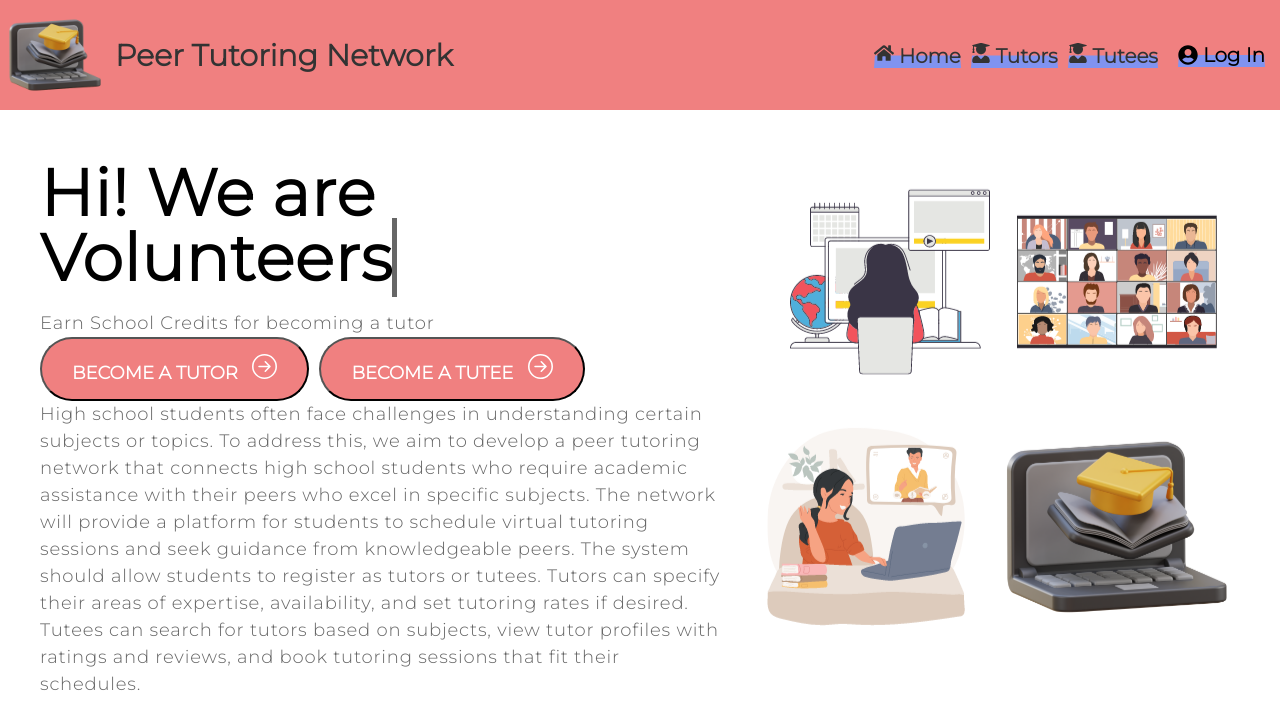
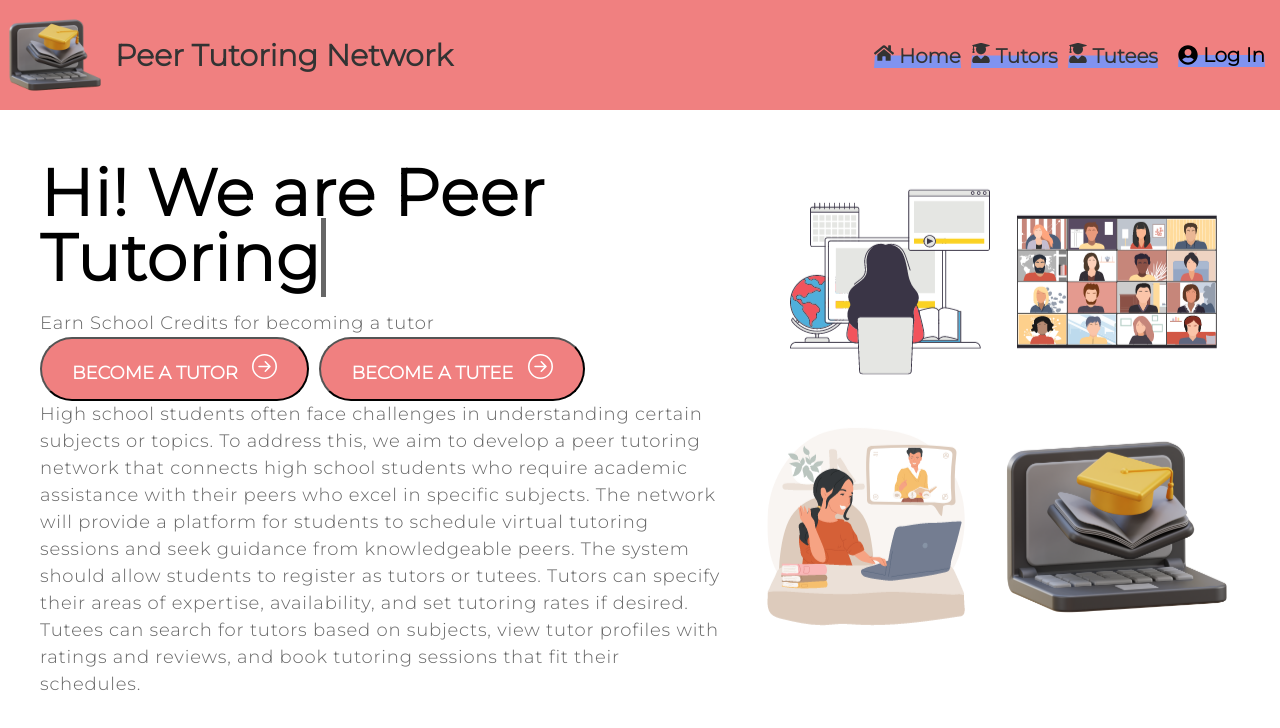
Before and after one commit to vaishnavi-3969/HighSchoolHacks-P2P-Tutoring, a React (Create React App) app: page / in a window 1280 px wide. Shown: the top 728 px of the page. Built offline with nearby package versions, Linux system fonts and the light colour scheme.

Commit message:
login logout

```diff
--- a/src/NavBar.js
+++ b/src/NavBar.js
@@ -9,7 +9,7 @@ import { Button } from 'react-bootstrap';
 export default function NavBar() {
     const { loginWithRedirect } = useAuth0();
     const { logout } = useAuth0();
-    const { user, isAuthenticated, isLoading } = useAuth0();
+    const { user, isAuthenticated } = useAuth0();
 
     return (
         <nav className="navbar">
@@ -41,14 +41,15 @@ export default function NavBar() {
                         isAuthenticated &&
                         <p>
                             <li>
-                            <Link to="/profile">
-                                <FaUserCircle className="nav-icon" />
-                                {user.name}
-                            </Link>
-                        </li>
+                                <Link to="/profile">
+                                    <FaUserCircle className="nav-icon" />
+                                    {user.name}
+                                </Link>
+                            </li>
                         </p>
                     }
                 </li>
+
                 {
                     isAuthenticated ? (<>
 
--- a/src/components/Home.js
+++ b/src/components/Home.js
@@ -14,7 +14,7 @@ const Home = () => {
   const [text, setText] = useState('');
   const [delta, setDelta] = useState(300 - Math.random() * 100);
   const [index, setIndex] = useState(1);
-  const toRotate = ["Volunteers", "Tutors", "Tutees"];
+  const toRotate = ["Peer Tutoring", "Tutors", "Tutees"];
   const period = 2000;
   const variants = {
     hover: {
@@ -76,7 +76,8 @@ const Home = () => {
             <TrackVisibility>
               {({ isVisible }) =>
                 <div className={isVisible ? "animate__animated animate__fadeIn" : ""}>
-                  <h1>{`Hi! We are `} <span className="txt-rotate" dataPeriod="1000" data-rotate='[ "Volunteers", "Tutors", "Tutees" ]'><span className="wrap">{text}</span></span></h1>
+                  <h1>{`Hi! We are `} <span className="txt-rotate" dataPeriod="1000" data-rotate='[ "Peer Tutoring", "Tutors", "Tutees" ]'>
+                    <span className="wrap">{text}</span></span></h1>
                   <p>Earn School Credits for becoming a tutor</p>
                   <div className="button-group">
                     <Link to="/" element={<Home />}>
```
